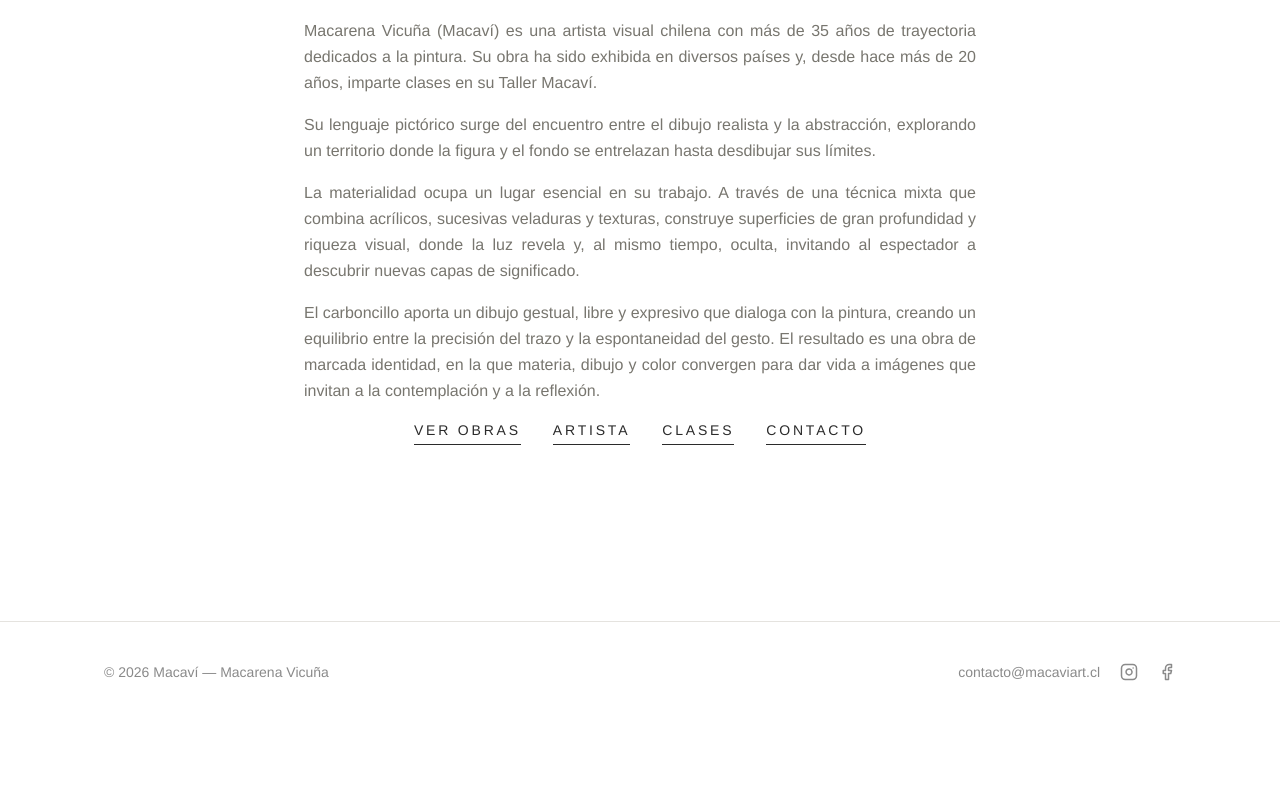
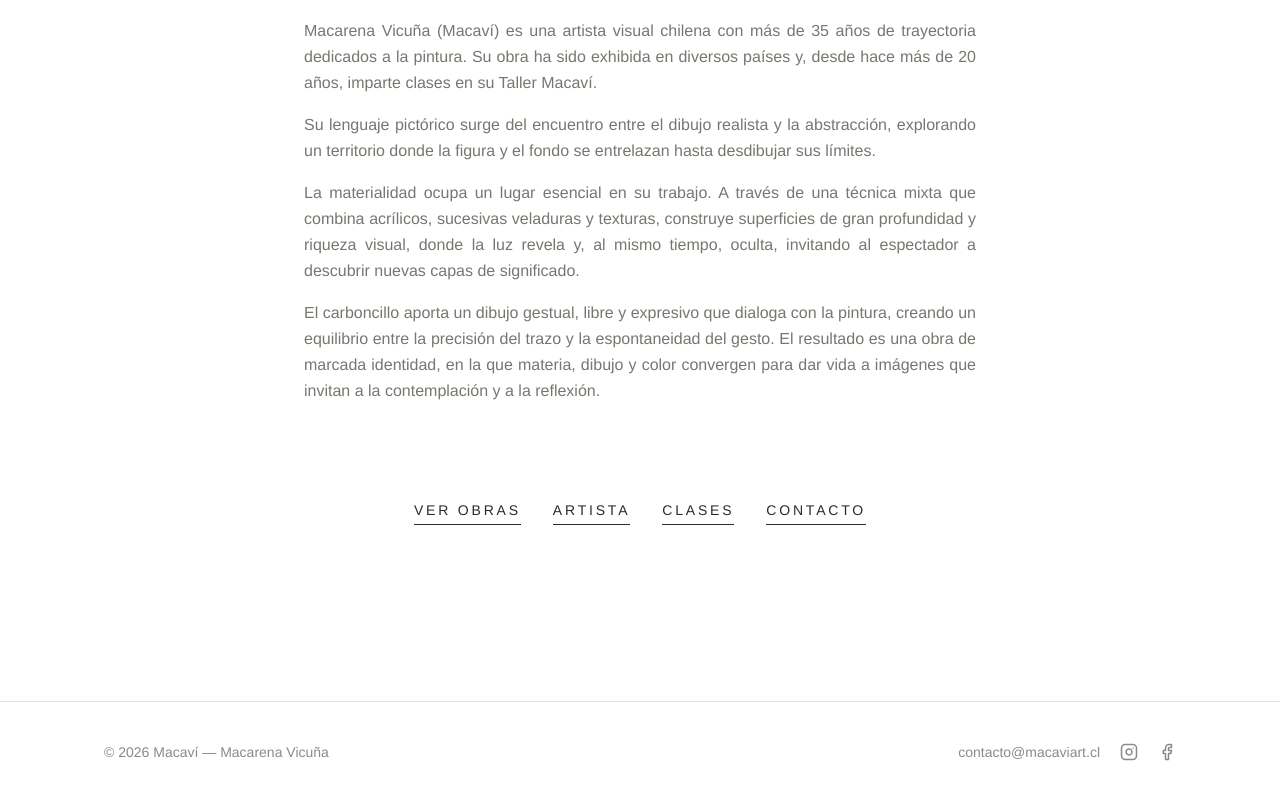
Before and after one commit to Macaviart/macaviart, a React (Vite) app: page / in a window 1280 px wide. Shown: the part 664-1464 px from the top of the page. Before the commit the page ends 1386 px from the top, so only its background shows below. Built offline with nearby package versions, Linux system fonts and the light colour scheme.

Commit message:
Push Home nav links further down
The links div was inside the parrafos' space-y-4 container, whose sibling margin rule (higher CSS specificity) was overriding the intended mt-24. Moved it to its own container so the margin applies correctly.

```diff
--- a/src/pages/Home.tsx
+++ b/src/pages/Home.tsx
@@ -71,7 +71,10 @@ export default function Home() {
             {p.texto}
           </p>
         ))}
-        <div className="flex flex-wrap justify-center gap-x-8 gap-y-3 mt-10">
+      </div>
+
+      <div className="max-w-2xl mx-auto">
+        <div className="flex flex-wrap justify-center gap-x-8 gap-y-3 mt-24">
           <Link
             to="/obras"
             className="inline-block text-sm tracking-widest2 uppercase border-b border-ink pb-1 hover:opacity-70 transition-opacity"
```
